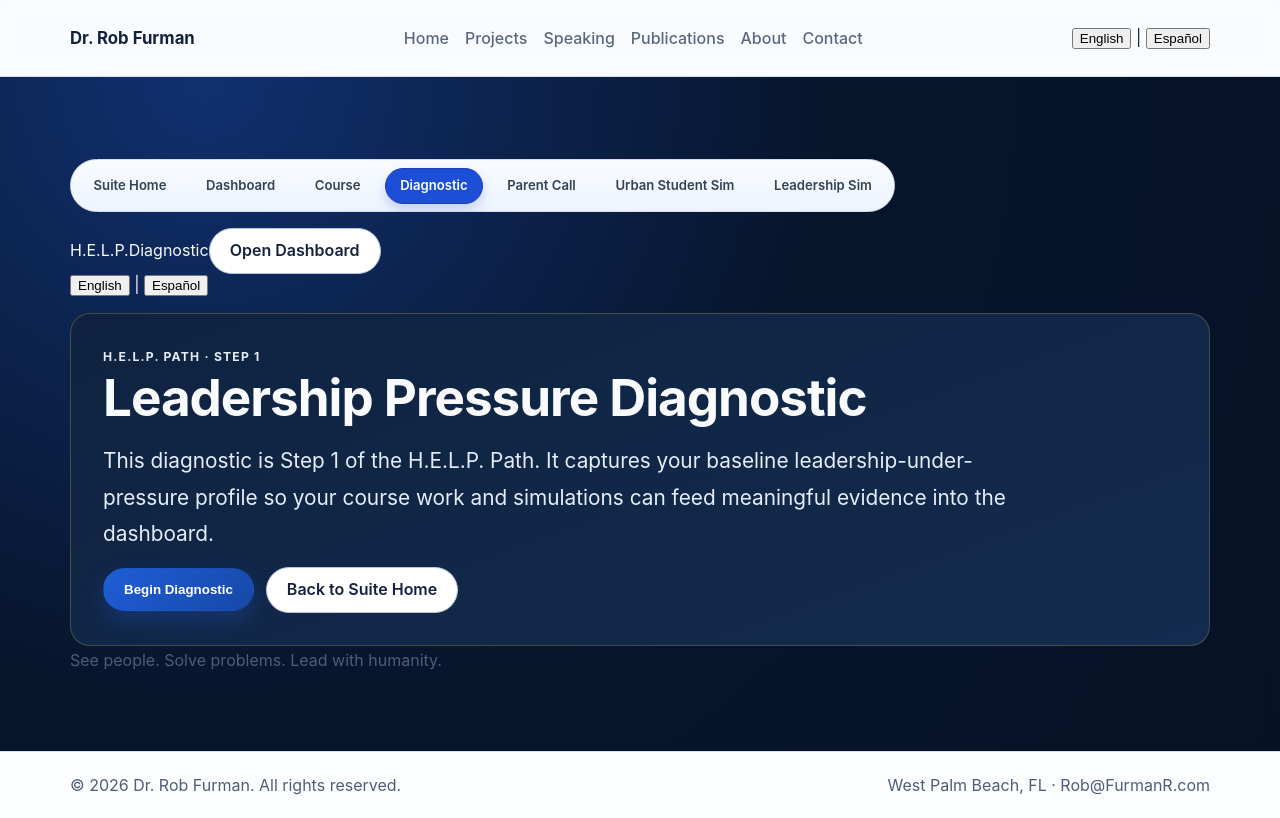
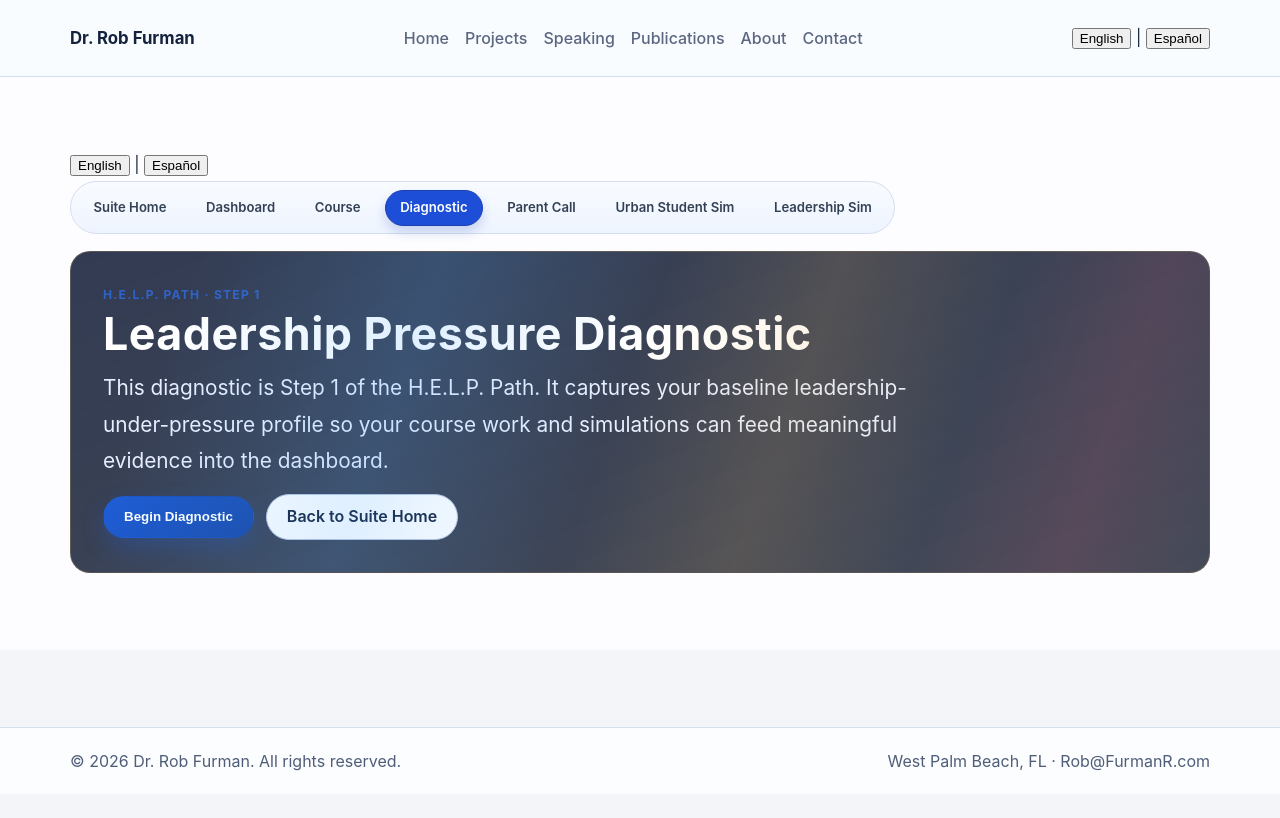
Before and after one commit to DrRobF/rob-furman-portfolio, a Next.js app: page /human-equation-suite/diagnostic in a window 1280 px wide. Built offline with nearby package versions, Linux system fonts and the light colour scheme.

Commit message:
Restore H.E.L.P. suite visuals to PR #378 baseline

```diff
--- a/app/globals.css
+++ b/app/globals.css
@@ -1983,74 +1983,44 @@ p {
 .hes-interaction-context{margin:.35rem 0 .6rem;color:#334155;font-size:.95rem}
 
 
-
 :root {
-  --help-bg: #07162d;
-  --help-bg-2: #061225;
-  --help-panel: #0f2340;
-  --help-panel-2: #132b4e;
-  --help-text-main: #f8fafc;
-  --help-text-body: #e5edf8;
-  --help-text-muted: #b8c7da;
-  --help-light-bg: #f8fbff;
-  --help-light-bg-soft: #fffaf0;
-  --help-light-heading: #061225;
-  --help-light-body: #10233f;
-  --help-light-muted: #40546f;
-  --help-blue: #3b82f6;
-  --help-teal: #2dd4bf;
-  --help-gold: #f6c453;
-  --help-coral: #fb7185;
-  --help-violet: #8b5cf6;
-  --help-green: #22c55e;
-  --help-border: rgba(184, 199, 218, 0.3);
-}
-.help-suite-shell, .help-page { background: radial-gradient(circle at 16% 0%, #11306f 0%, var(--help-bg) 48%, var(--help-bg-2) 100%); color: var(--help-text-main); }
-.help-readable-dark, .help-readable-dark h1, .help-readable-dark h2, .help-readable-dark h3, .help-readable-dark h4 { color: var(--help-text-main) !important; }
-.help-readable-dark p, .help-readable-dark small, .help-readable-dark span, .help-readable-dark li, .help-readable-dark label, .help-readable-dark summary { color: var(--help-text-body) !important; }
-.help-readable-light, .help-readable-light h1, .help-readable-light h2, .help-readable-light h3, .help-readable-light h4 { color: var(--help-light-heading) !important; }
-.help-readable-light p, .help-readable-light small, .help-readable-light span, .help-readable-light li, .help-readable-light label, .help-readable-light summary { color: var(--help-light-body) !important; }
-.help-dark-panel { border: 1px solid var(--help-border); border-radius: 18px; background: linear-gradient(160deg, var(--help-panel), var(--help-panel-2)); color: var(--help-text-main); box-shadow: 0 16px 40px rgba(5,10,25,.45); }
-.help-light-card { border: 1px solid #d8e2ef; border-radius: 18px; background: linear-gradient(180deg,var(--help-light-bg),var(--help-light-bg-soft)); color: var(--help-light-body); box-shadow: 0 10px 26px rgba(15,23,42,.12); }
-.help-glass-card { border: 1px solid rgba(184,199,218,.35); border-radius: 16px; background: linear-gradient(160deg, rgba(15,35,64,.88), rgba(10,25,46,.88)); color: var(--help-text-main); backdrop-filter: blur(8px); }
-.help-factor-blue{--factor-color:var(--help-blue)} .help-factor-teal{--factor-color:var(--help-teal)} .help-factor-gold{--factor-color:var(--help-gold)} .help-factor-coral{--factor-color:var(--help-coral)} .help-factor-violet{--factor-color:var(--help-violet)} .help-factor-green{--factor-color:var(--help-green)}
-
-.help-hero,.help-section,.help-final-cta{position:relative;overflow:hidden;border:1px solid rgba(246,196,83,.24);border-radius:20px;background:linear-gradient(160deg,var(--help-panel),var(--help-panel-2));padding:2rem;margin-top:1.1rem}
-.help-hero h1,.help-section h3,.help-final-cta h3{color:var(--help-text-main)}
-.help-hero p,.help-section p,.help-final-cta p{color:var(--help-text-body)}
-.help-tagline{font-size:1.45rem;color:#fcd58b;font-weight:650}
-.help-factor{border-top:5px solid var(--factor-color);box-shadow:0 14px 28px rgba(0,0,0,.3);transition:all .24s ease;cursor:pointer;background:linear-gradient(180deg,#122c50,#0f2340)}
-.help-factor h4{color:var(--help-text-main)}
-.help-factor-core,.help-factor .help-factor-summary{color:var(--help-text-body)}
-.help-factor .help-factor-summary{max-height:0;overflow:hidden;opacity:0;transform:translateY(-4px);transition:all .24s ease}
-.help-factor:is(:hover,:focus,:focus-within){transform:translateY(-4px);box-shadow:0 18px 34px rgba(59,130,246,.26),0 0 0 1px color-mix(in srgb,var(--factor-color) 80%, white 20%)}
-.help-factor:is(:hover,:focus,:focus-within) .help-factor-summary{max-height:220px;opacity:1;transform:translateY(0);margin-top:.45rem}
-
-.hes-main-content .card,.hes-insight-card,.hes-factor-panel.compact,.hes-factor-matrix,.hes-timeline article,.hes-exec-grid article,.hes-awareness-hero{background:linear-gradient(180deg,var(--help-light-bg),var(--help-light-bg-soft));border:1px solid #d5dfef;color:var(--help-light-body)}
-.hes-main-content .card h2,.hes-main-content .card h3,.hes-main-content .card h4,.hes-snapshot-shell h2,.hes-factor-signal{color:var(--help-light-heading)}
-.hes-main-content .card p,.hes-main-content .card small,.hes-main-content .card label,.hes-main-content .card summary,.hes-main-content .card li,.hes-meter-block label,.hes-mini-bars small,.hes-matrix-label small,.hes-matrix-values small,.hes-interaction-context{color:var(--help-light-body)}
-
-.hes-hero-profile,.hes-hero-right{background:linear-gradient(145deg,#0f2340,#132b4e)!important;border-color:var(--help-border)!important}
-.hes-hero-profile h1,.hes-hero-profile p,.hes-hero-profile .eyebrow,.hes-hero-profile .hes-confidence-meta,.hes-dashboard-subtitle,.hes-hero-metrics p,.hes-mini-radar small,.hes-progress-label{color:var(--help-text-main)!important}
-.hes-mini-radar svg circle,.hes-mini-radar svg line{stroke:rgba(229,237,248,.55)}
-.hes-radar-label,.hes-radar-scale{fill:#f8fafc}
-
-.hes-modal-panel,.hes-modal-panel .card{background:linear-gradient(160deg,#0f2340,#132b4e)!important;color:var(--help-text-main)!important;border:1px solid var(--help-border)}
-.hes-modal-panel h2,.hes-modal-panel h3,.hes-modal-panel h4{color:var(--help-text-main)!important}
-.hes-modal-panel p,.hes-modal-panel small,.hes-modal-panel label,.hes-modal-panel span,.hes-modal-panel strong,.hes-modal-panel li{color:var(--help-text-body)!important}
-.hes-modal-content .hes-factor-matrix{background:rgba(9,23,45,.92);border-color:rgba(184,199,218,.45)}
-.hes-modal-content .hes-score-bar,.hes-modal-content .hes-confidence-bar{background:rgba(184,199,218,.36)}
-.hes-matrix-label span,.hes-matrix-values strong,.hes-factor-topline .hes-score-pill{color:var(--help-text-main)}
-
-.hes-factor-panel:nth-child(8n+1){border-left:4px solid var(--help-blue)}
-.hes-factor-panel:nth-child(8n+2){border-left:4px solid var(--help-teal)}
-.hes-factor-panel:nth-child(8n+3){border-left:4px solid var(--help-gold)}
-.hes-factor-panel:nth-child(8n+4){border-left:4px solid var(--help-coral)}
-.hes-factor-panel:nth-child(8n+5){border-left:4px solid var(--help-violet)}
-.hes-factor-panel:nth-child(8n+6){border-left:4px solid var(--help-green)}
-.hes-factor-panel:nth-child(8n+7){border-left:4px solid var(--help-gold)}
-.hes-factor-panel:nth-child(8n+8){border-left:4px solid var(--help-coral)}
-
-.hes-awareness-hero h1,.hes-awareness-hero h2,.hes-awareness-hero p,.hes-awareness-hero .eyebrow{color:var(--help-light-heading)!important}
-.hes-awareness-hero .button.secondary{background:#eaf2ff;color:#0b2340;border-color:#9eb5d7}
-.hes-ladder p:nth-child(4n+1){border-left-color:var(--help-blue)}.hes-ladder p:nth-child(4n+2){border-left-color:var(--help-teal)}.hes-ladder p:nth-child(4n+3){border-left-color:var(--help-gold)}.hes-ladder p:nth-child(4n+4){border-left-color:var(--help-violet)}
+  --help-navy: #040f2d;
+  --help-navy-soft: #0a1f4f;
+  --help-blue: #4da9ff;
+  --help-teal: #42d8c6;
+  --help-gold: #e8b154;
+  --help-coral: #f05a78;
+}
+
+.help-page { background: radial-gradient(circle at 8% 0%, #11306f 0%, var(--help-navy) 44%, #010712 100%); color: #f8fbff; }
+.help-hero,.help-section,.help-final-cta{position:relative;overflow:hidden;border:1px solid rgba(232,177,84,.2);border-radius:20px;background:linear-gradient(160deg,rgba(5,16,44,.82),rgba(2,10,29,.74));padding:2rem;margin-top:1.1rem}
+.help-hero-lines{position:absolute;inset:0;background:linear-gradient(110deg,transparent 10%,rgba(77,169,255,.18) 30%,transparent 48%,rgba(232,177,84,.14) 62%,transparent 76%,rgba(240,90,120,.12) 88%,transparent 100%);pointer-events:none}
+.help-logo-stage{position:relative;max-width:860px;margin:0 auto 1.2rem;padding:1rem;border-radius:24px;background:linear-gradient(145deg,rgba(9,23,60,.86),rgba(4,13,35,.94));border:1px solid rgba(123,168,255,.35);box-shadow:0 18px 46px rgba(0,0,0,.45),0 0 0 1px rgba(255,255,255,.06) inset}
+.help-logo-stage::before{content:'';position:absolute;inset:-1px;border-radius:24px;background:radial-gradient(circle at 20% 20%,rgba(77,169,255,.35),transparent 50%),radial-gradient(circle at 85% 80%,rgba(232,177,84,.2),transparent 42%);filter:blur(8px);z-index:0}
+.help-logo-wrap{display:flex;justify-content:center;position:relative;z-index:1;padding:.85rem;border-radius:18px;border:1px solid rgba(255,255,255,.14);background:linear-gradient(180deg,rgba(3,11,31,.85),rgba(1,7,19,.92));box-shadow:inset 0 1px 0 rgba(255,255,255,.12)}
+.help-main-logo{width:min(760px,100%);height:auto;position:relative;z-index:1}
+.help-hero h1{font-size:clamp(2rem,3.5vw,3.4rem);margin:.2rem 0 .6rem;color:#ffffff;letter-spacing:.01em}
+.help-tagline{font-size:1.45rem;color:#ffe9c5;font-weight:650}
+.help-hero .lead{max-width:860px;color:#e7efff}
+.help-hero-cta .button.primary{padding:.9rem 1.5rem}
+.help-section h3,.help-final-cta h3{color:#ffd07a}
+.help-image-panel{border-radius:16px;overflow:hidden;border:1px solid rgba(77,169,255,.35);background:rgba(4,12,34,.7)}
+.help-story-image{width:100%;height:auto;display:block}
+.help-step,.help-factor,.help-path-note{background:rgba(2,10,28,.78);border:1px solid rgba(84,150,255,.26)}
+.help-step p,.help-factor p,.help-path-note p{color:#e6edf8}
+.help-factors{display:grid;grid-template-columns:repeat(auto-fit,minmax(240px,1fr));gap:1rem}
+.help-factor{border-top:4px solid var(--factor-color);box-shadow:0 12px 24px rgba(0,0,0,.24);transition:all .22s ease;cursor:pointer}
+.help-factor .help-factor-summary{max-height:0;overflow:hidden;opacity:0;transform:translateY(-6px);transition:all .22s ease;font-size:.96rem}
+.help-factor:is(:hover,:focus,:focus-within){border-color:var(--factor-color);transform:translateY(-2px)}
+.help-factor:is(:hover,:focus,:focus-within) .help-factor-summary{max-height:160px;opacity:1;transform:translateY(0);margin-top:.45rem}
+.help-factor-core{font-weight:600;color:#f4f8ff}
+.help-journey{position:relative;display:grid;grid-template-columns:1fr 1fr;gap:1rem;align-items:stretch}
+.help-step{position:relative;padding-left:3rem;transition:transform .2s ease, box-shadow .2s ease, border-color .2s ease}
+.help-step:hover,.help-step:focus-within{transform:translateY(-2px);border-color:rgba(102,166,255,.5);box-shadow:0 14px 28px rgba(25,76,165,.16),0 0 0 1px rgba(232,177,84,.18)}
+.help-step-index{position:absolute;left:1rem;top:1.05rem;display:inline-grid;place-items:center;width:1.6rem;height:1.6rem;border-radius:999px;background:radial-gradient(circle at 30% 30%,rgba(131,197,255,.4),rgba(52,113,240,.22));border:1px solid rgba(125,188,255,.68);font-size:.84rem;font-weight:700;color:#e8f3ff}
+.help-path-note{grid-column:1 / -1;border:1px solid rgba(232,177,84,.42);box-shadow:0 10px 28px rgba(232,177,84,.12), inset 0 0 0 1px rgba(77,169,255,.16);background:linear-gradient(120deg,rgba(77,169,255,.14),rgba(232,177,84,.12))}
+.help-compact{padding:1.35rem}
+.help-pathway{margin-top:.85rem}
+.help-visual-identity summary{cursor:pointer;color:#d3e5ff;font-weight:600}
+@media (max-width: 900px){.help-journey{grid-template-columns:1fr}.help-journey-line{display:none}}
+@media (max-width: 640px){.help-hero,.help-section,.help-final-cta{padding:1.35rem}.help-tagline{font-size:1.1rem}}
--- a/app/human-equation-suite/course/page.js
+++ b/app/human-equation-suite/course/page.js
@@ -1,7 +1,7 @@
 'use client';
 import Link from 'next/link';
 import { useEffect, useState } from 'react';
-import HumanEquationShell from '../../components/HumanEquationShell';
+import HumanEquationNav from '../../components/HumanEquationNav';
 import { factorCatalog, factorModules, readCourseEvidence } from './courseModel';
 
 export default function CourseLanding() {
@@ -9,8 +9,8 @@ export default function CourseLanding() {
   useEffect(()=>{ setCourse(readCourseEvidence()); },[]);
   const completed = course?.completedFactors || 0;
 
-  return <HumanEquationShell activePath="Course">
+  return <section className='section section-light'><div className='container'><HumanEquationNav />
     <article className='hes-awareness-hero top-space-sm'><p className='eyebrow'>The 8 Factors Course</p><h1>The 8 Factors Course</h1><h2>Premium leadership practice: pressure psychology, reflection calibration, and recovery rehearsal.</h2></article>
     <section className='top-space-sm card'><h2>Factor progress</h2><p><strong>Completion status:</strong> {completed}/8 completed.</p><div className='hes-factor-grid compact'>{factorCatalog.map((f,idx)=>{const m=factorModules[f.key]; const isDone=course?.factorEvidence?.[f.key]?.completed; return <article key={f.key} className='hes-factor-panel compact'><h3>{idx+1}. {f.label}</h3><p><em>{m.quote}</em></p><p><strong>Pressure effect:</strong> {m.pressureShift}</p><p><strong>Trains:</strong> {m.moduleTrains}</p><p><strong>Status:</strong> {isDone?'Completed':'In progress'}</p><Link className='button secondary' href={`/human-equation-suite/course/${f.slug}`}>{isDone?'Review':'Launch / Continue'}</Link></article>;})}</div></section>
-  </HumanEquationShell>;
+  </div></section>;
 }
--- a/app/human-equation-suite/diagnostic/page.js
+++ b/app/human-equation-suite/diagnostic/page.js
@@ -5,7 +5,7 @@ import { useRouter } from 'next/navigation';
 import { useEffect, useMemo, useRef, useState } from 'react';
 import { useLanguage } from '../../components/LanguageProvider';
 import { LanguageSwitcher } from '../../components/LanguageSwitcher';
-import HumanEquationShell from '../../components/HumanEquationShell';
+import HumanEquationNav from '../../components/HumanEquationNav';
 import { DASHBOARD_PROFILE_STORAGE_KEY, DIAGNOSTIC_RESULT_STORAGE_KEY, toMasterProfileFromDiagnostic } from '../dashboard/profileData';
 import { EVIDENCE_EVENTS_STORAGE_KEY, createEvidenceEvent, addFactorImpact } from '../dashboard/evidenceModel';
 
@@ -389,8 +389,8 @@ export default function HumanEquationDiagnosticPage() {
       return () => window.clearTimeout(timer);
     } catch {}
   }, [isComplete, result, completedCount, triggeredProbeCategories, router]);
-  return (<HumanEquationShell activePath="Diagnostic">
-    <LanguageSwitcher />
+  return (<section className="section section-light"><div className="container"><LanguageSwitcher />
+        <HumanEquationNav />
     <section className="help-hero top-space-sm">
       <div className="help-hero-lines" aria-hidden="true" />
       <p className="eyebrow">H.E.L.P. Path · Step 1</p><h1>{es ? 'Diagnóstico de Presión de Liderazgo' : 'Leadership Pressure Diagnostic'}</h1>
@@ -427,5 +427,5 @@ export default function HumanEquationDiagnosticPage() {
       <h3 className="top-space-sm">Next Step: Pressure-Test the Profile</h3><p>This diagnostic is a self-perception baseline. The simulations will test how these patterns hold under live pressure.</p><div className="button-row"><Link href="/human-equation-suite/dashboard" className="button primary">Open Master Dashboard</Link><Link href="/human-equation" className="button secondary">Continue to Parent Call Rehearsal</Link></div>
       <div className="top-space-sm"><button className="button secondary" onClick={() => setShowDebugData((prev) => !prev)}>{showDebugData ? 'Hide' : 'Show'} Debug Data</button>{showDebugData && <pre>{JSON.stringify({ ...result, adaptiveSignals: signalScores, completionReason, answeredQuestionCount: completedCount, triggeredProbeCategories, signalCountsByDimension: Object.fromEntries(dimensions.map((d) => [d.key, result.dimensions[d.key].totalSignalCount])) }, null, 2)}</pre>}</div>
     </div>}
-  </HumanEquationShell>);
+  </div></section>);
 }
```
Also changed, not shown: app/human-equation-suite/dashboard/page.js (+4 -5 lines), app/human-equation-suite/page.js (+8 -7 lines).
